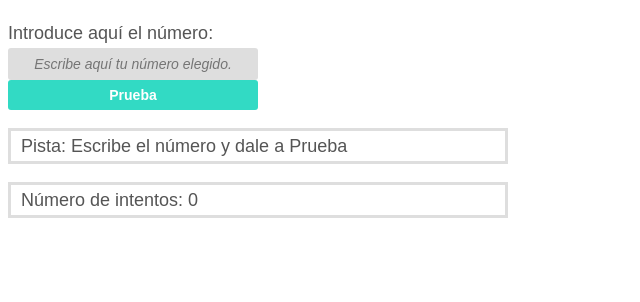
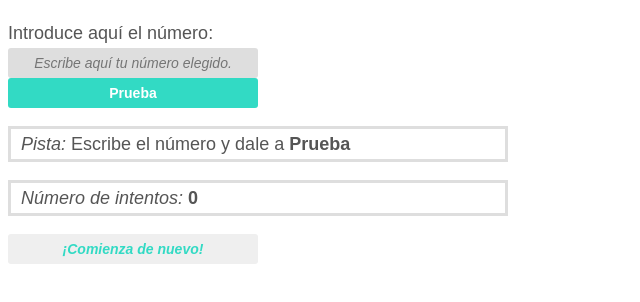
Before and after one commit to alicia-colom/guess-random-number, a plain HTML site: page html/index.html in a window 1280 px wide. Shown: the part 66-368 px from the top of the page, without its empty margins (0-640 px from the left). Drawn offline with Linux system fonts and the light colour scheme.

Commit message:
Add new condition in as a clue + add reset button

```diff
--- a/css/styles.css
+++ b/css/styles.css
@@ -1,3 +1,6 @@
+* {
+	box-sizing: border-box;
+}
 
 .main {
 	max-width: 500px;
@@ -12,22 +15,22 @@
 }
 
 .form {
-	width: 250px;
 	display: flex;
 	flex-direction: column;
 	justify-content: center;
 }
 
 .boxSize {
+	width: 250px;
 	height: 30px;
 	border: none;
-  border-radius: 3px;
-  font-size: 14px;
+	border-radius: 3px;
+	font-size: 14px;
 }
 
 .textArea {
-  background-color: rgb(222, 222, 222);
-	color:  rgb(85, 85, 85);
+	background-color: rgb(222, 222, 222);
+	color: rgb(85, 85, 85);
 	font-style: italic;
 	text-align: center;
 }
@@ -36,6 +39,13 @@
 	background-color: #32dac4;
 	color: white;
 	font-weight: 600;
+}
+
+.reset {
+	color: #32dac4;
+	font-style: italic;
+	text-align: center;
+	font-weight: bold;
 }
 
 .clue {
--- a/html/index.html
+++ b/html/index.html
@@ -24,14 +24,26 @@
 				title="Clica aquí para comprobar si has acertado"
 				class="boxSize btn js-btn"
 			/>
+			<div>
+				<p class="clue">
+					<em>Pista:</em>
+					<span class="js-clue"
+						>Escribe el número y dale a
+						<strong><span class="capital">prueba</span></strong></span
+					>
+				</p>
+				<p class="clue">
+					<em>Número de intentos: </em
+					><strong><span class="js-try"></span></strong>
+				</p>
+			</div>
+			<input
+				type="reset"
+				value="¡Comienza de nuevo!"
+				title="Clica aquí para comenzar un nuevo juego"
+				class="boxSize reset js-reset"
+			/>
 		</form>
-		<p class="clue">
-			Pista:
-			<span class="js-clue"
-				>Escribe el número y dale a <span class="capital">prueba</span></span
-			>
-		</p>
-		<p class="clue">Número de intentos: <span class="js-try"></span></p>
 
 		<script src="../js/main.js"></script>
 	</body>
--- a/js/main.js
+++ b/js/main.js
@@ -16,21 +16,34 @@ function handleSendNumber() {
 
 	const clue = document.querySelector(".js-clue");
 
-	if (userNumber > 100) {
-		clue.innerHTML = "El número debe estar entre 1 y 100.";
-	} else if (userNumber < 1) {
-		clue.innerHTML = "El número debe estar entre 1 y 100.";
-	} else if (userNumber > randomNumber) {
-		clue.innerHTML = "Demasiado alto.";
-	} else if (userNumber < randomNumber) {
-		clue.innerHTML = "Demasiado bajo.";
-	} else if (userNumber === randomNumber) {
-		clue.innerHTML = "¡Has ganado!";
+	if (userNumber > 1 && userNumber <= 100) {
+		if (userNumber === randomNumber) {
+			clue.innerHTML = "¡Has ganado!";
+		} else if (userNumber > randomNumber) {
+			clue.innerHTML = "Demasiado alto.";
+		} else {
+			clue.innerHTML = "Demasiado bajo.";
+		}
 	} else {
-		clue.innerHTML = "El número debe estar entre 1 y 100.";
+		if (userNumber > 100) {
+			clue.innerHTML = "El número debe ser menor que 100.";
+		} else if (userNumber < 1) {
+			clue.innerHTML = "El número debe ser mayor que 1.";
+		} else {
+			clue.innerHTML = "Debes escribir un número para probar suerte.";
+		}
 	}
-
 	tryNumber.innerHTML = ++tryNumber.innerHTML;
 }
 
 button.addEventListener("click", handleSendNumber);
+
+
+// IMPROVEMENT CHALLENGES
+
+//Enter button to send number:
+// const textArea = document.querySelector(".js-textArea");
+// textArea.addEventListener("keyEnter", handleSendNumber);
+
+
+//Reset button:
```
